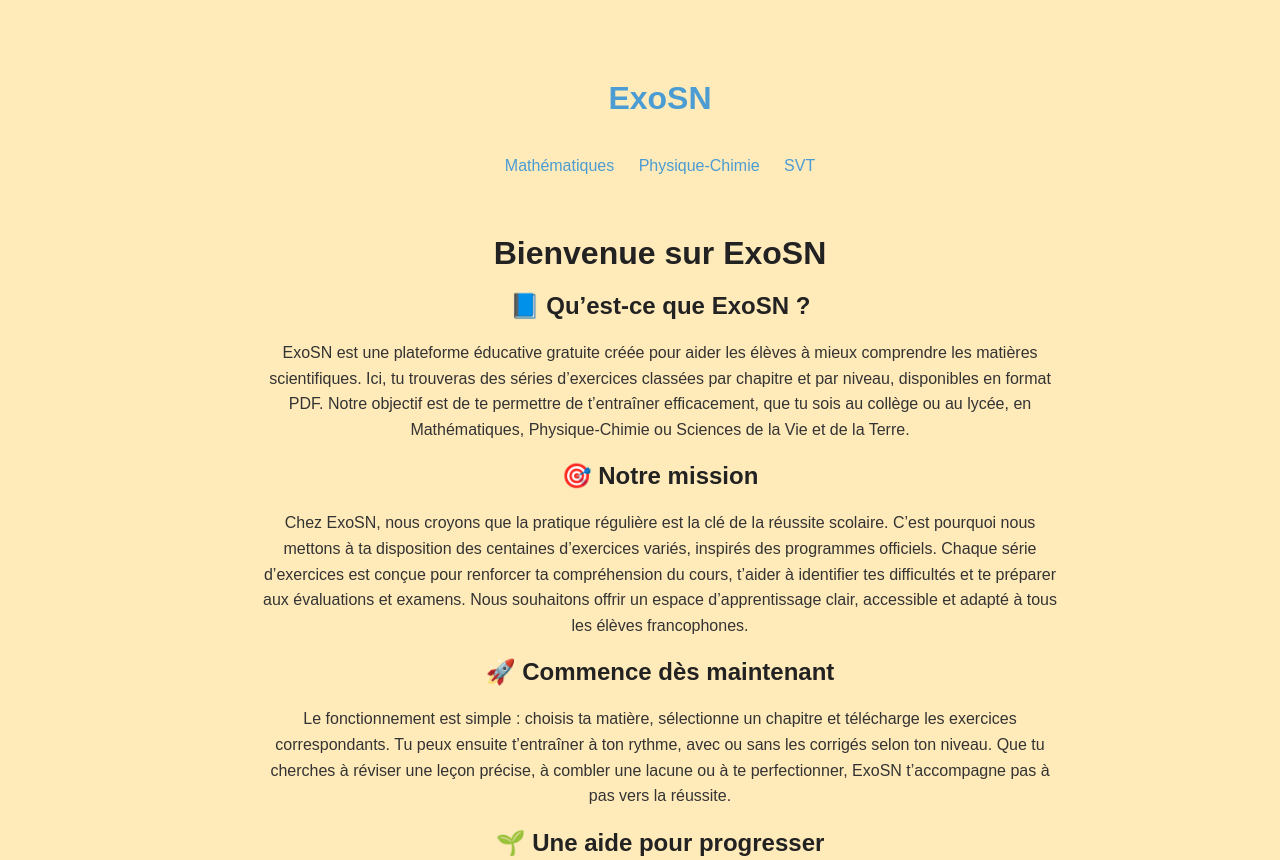
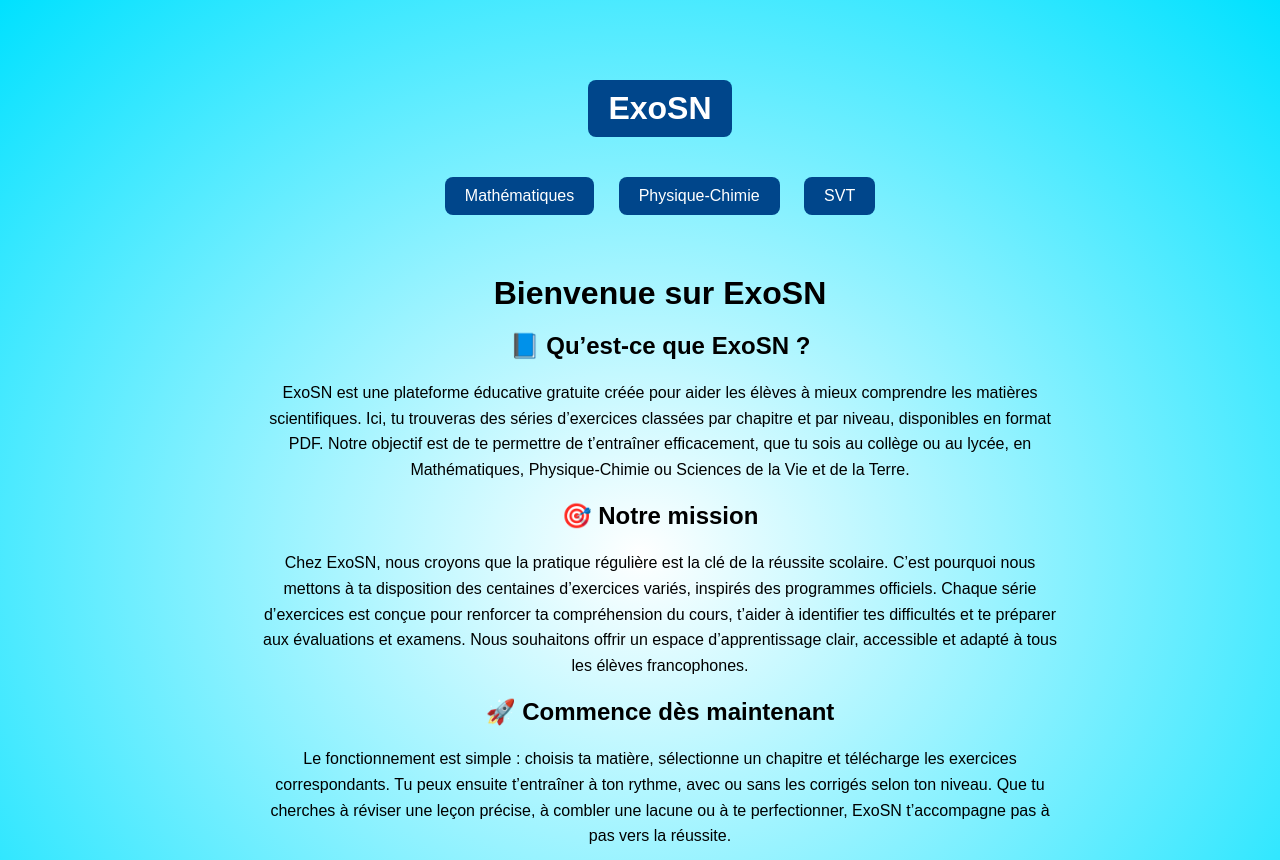
Before and after one commit to at8tech/ExoSN, a plain HTML site: page index.html in a window 1280 px wide. Shown: the top 860 px of the page. Drawn offline with Linux system fonts and the light colour scheme.

Commit message:
application de ce que j ai appris en css cette nuit

```diff
--- a/main.css
+++ b/main.css
@@ -2,33 +2,42 @@ body {
     font-family: Arial, sans-serif;
     margin: 0;
     padding: 20px;
-    background-color: #ffeaba;
-    color: #333;
+    color: #000000;
     text-align: center;
     width: 100%;
+    background-color: #ffffff;
+    background-image: radial-gradient(#ffffff, #00e1ff);
 }
 
 a {
     display: inline-block;
     margin: 10px;
     text-decoration: none;
-    color: #4B9CD3;
+    color: #fff;
+    background-color: #00468B;
+    padding: 10px 20px;
+    border-radius: 8px;
+    transition: all 0.3s ease;
+    cursor: pointer;
 }
 
 a:hover {
-    text-decoration: underline;
-    color: #00468b;
+    background-color: #000;
+    color: #4DD0E1;
+    text-decoration: none;
+    transform: scale(1.05);
 }
 
 h1, h2 {
     text-align: center;
     margin: 20px;
-    color: #222;
+    color: #000000;
 }
 
 h1 a {
     text-decoration: none;
-    color: #4B9CD3;
+    color: #ffffff;
+    background:#00468B;
 }
 
 p {
@@ -36,6 +45,7 @@ p {
     max-width: 800px;
     text-align: center;
     margin: 10px auto;
+    color: #000000;
 }
 
 h1 {
```
